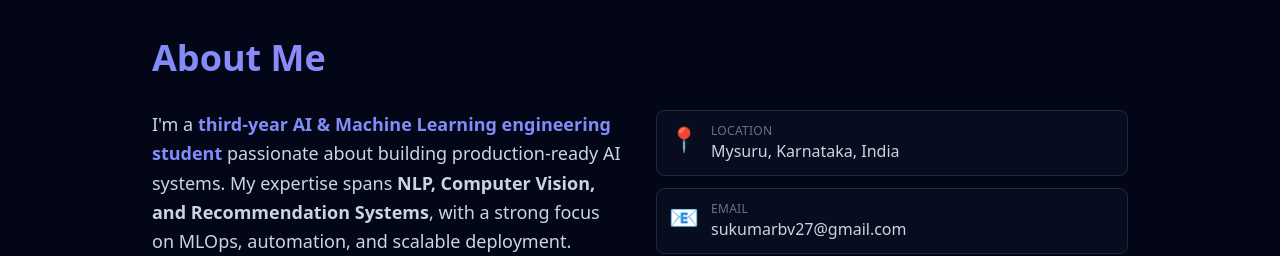
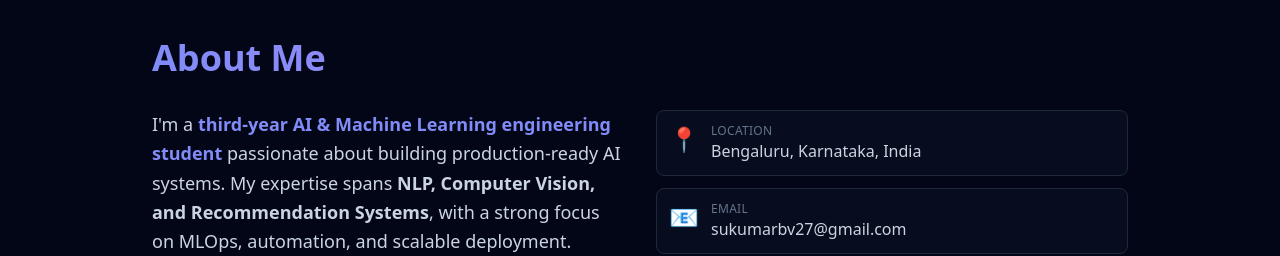
Before and after one commit to SukumarBV/SukumarBV.github.io, a React (Create React App) app: page / in a window 1280 px wide. Shown: the part 840-1096 px from the top of the page. Built offline with nearby package versions, Linux system fonts and the light colour scheme.

Commit message:
Update App.js

```diff
--- a/src/App.js
+++ b/src/App.js
@@ -149,7 +149,7 @@ function About() {
             </p>
           </div>
           <div className="space-y-3">
-            <InfoItem icon="📍" label="Location" value="Mysuru, Karnataka, India" />
+            <InfoItem icon="📍" label="Location" value="Bengaluru, Karnataka, India" />
             <InfoItem icon="📧" label="Email" value="sukumarbv27@gmail.com" />
             <InfoItem icon="📱" label="Phone" value="+91 9380964393" />
             <InfoItem icon="🎓" label="Status" value="3rd Year Engineering Student" />
```
